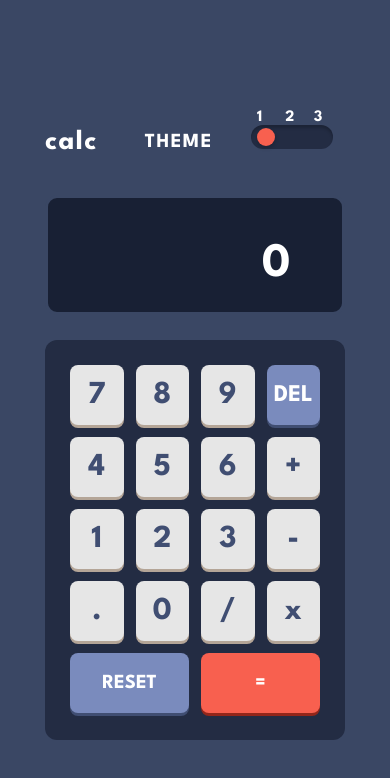
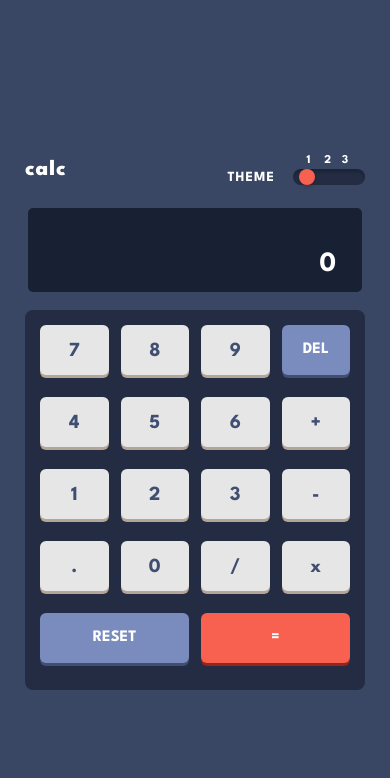
Before and after one commit to God55-lgtm/Calculator-app, a plain HTML site: page index.html in a window 390 px wide. Drawn offline with Linux system fonts and the light colour scheme.

Commit message:
ajuste firefox

```diff
--- a/styles.css
+++ b/styles.css
@@ -7,6 +7,31 @@
     margin: 0;
     padding: 0;
     font-family: 'MyFont', sans-serif;
+}
+
+/* Mejor soporte de altura de viewport en móviles (evita que Firefox coloque el contenido demasiado abajo) */
+html,
+body {
+    height: 100%;
+    min-height: 100%;
+}
+
+@supports (height: 100dvh) {
+    body {
+        min-height: 100dvh;
+    }
+}
+
+@supports (height: 100svh) {
+    body {
+        min-height: 100svh;
+    }
+}
+
+/* Safe area insets para dispositivos con notch/barras */
+body {
+    padding-top: env(safe-area-inset-top);
+    padding-bottom: env(safe-area-inset-bottom);
 }
 
 :root {
@@ -346,6 +371,8 @@ h4 {
 /* --------------------Selector de tema-------------------- */
 .themeSelector {
     -webkit-appearance: none;
+    -moz-appearance: none;
+    appearance: none;
     width: 100px;
     height: 28px;
     background: var(--toggle-background);
@@ -523,6 +550,22 @@ h4 {
 
 /* Media query para móviles pequeños */
 @media (max-width: 480px) {
+    body {
+        padding: 10px;
+        align-items: center;
+        justify-content: center;
+        min-height: 100vh;
+        height: auto;
+    }
+
+    .container-calc {
+        padding: 15px;
+        width: 100%;
+        max-width: 100%;
+        gap: 1.2rem;
+        margin: 0 auto;
+    }
+
     .themeSelector {
         width: 70px;
         height: 24px;
@@ -549,9 +592,147 @@ h4 {
         height: 24px;
         border-radius: 14px;
     }
+
+    .cambio-tema {
+        margin-bottom: 20px;
+        flex-wrap: wrap;
+        gap: 10px;
+    }
+
+    .tema h4 {
+        font-size: 14px;
+        margin-right: 10px;
+        letter-spacing: 1px;
+        margin-top: 15px;
+    }
+
+    h4 {
+        font-size: 22px;
+        letter-spacing: 1px;
+        font-weight: 800;
+    }
+
+    .numeros-tema {
+        height: 30px;
+        margin-right: 0;
+        margin-bottom: 0;
+    }
+
+    .numeros {
+        width: 45px;
+        gap: 8px;
+        font-size: 12px;
+        margin-bottom: 3px;
+    }
+
+    .numeros p {
+        width: 10px;
+    }
+
+    .operation-display {
+        font-size: 14px;
+        padding: 0 10px;
+        min-height: 16px;
+        margin-bottom: 5px;
+    }
+
+    .result-div {
+        height: 90px;
+        border-radius: 8px;
+        padding: 15px;
+        margin-top: 0;
+    }
+
+    .result p {
+        margin-right: 10px;
+        font-size: 28px;
+        letter-spacing: 1px;
+        font-weight: 700;
+    }
+
+    .numeros-operadores {
+        gap: 12px;
+        padding: 15px;
+        border-radius: 8px;
+        margin-top: 15px;
+        height: 380px;
+        font-size: 20px;
+    }
+
+    .fila {
+        gap: 10px;
+        height: 55px;
+    }
+
+    .fila-resert-igual {
+        gap: 10px;
+        height: 55px;
+    }
+
+    .boton,
+    .button-mult,
+    .button-resta,
+    .button-suma,
+    .button-divi,
+    .boton-punto,
+    .button-delete,
+    .button-reset,
+    .button-igual {
+        height: 50px;
+        border-radius: 6px;
+        font-size: 18px;
+    }
+
+    .boton span,
+    .boton-punto span,
+    .button-suma span,
+    .button-resta span,
+    .button-mult span,
+    .button-divi span {
+        font-size: 20px;
+    }
+
+    .button-delete span {
+        font-size: 16px;
+    }
+
+    .button-reset span,
+    .button-igual span {
+        font-size: 16px;
+    }
+
+    .themeSelector {
+        width: 60px;
+        height: 20px;
+        border-radius: 12px;
+    }
+
+    .themeSelector::-webkit-slider-thumb {
+        width: 16px;
+        height: 16px;
+    }
+
+    .themeSelector::-moz-range-thumb {
+        width: 16px;
+        height: 16px;
+    }
+
 }
 
 @media (max-width: 320px) {
+    body {
+        padding: 8px;
+        align-items: center;
+        justify-content: center;
+        min-height: 100vh;
+        height: auto;
+    }
+
+    .container-calc {
+        padding: 8px;
+        gap: 0.8rem;
+    }
+
     .container-calc {
         padding: 8px;
         gap: 0.8rem;
@@ -599,18 +780,16 @@ h4 {
         padding: 10px;
         height: 320px;
         gap: 6px;
-        /* Reducido de 8px */
+
     }
 
     .fila {
         gap: 6px;
-        /* Reducido de 8px */
         height: 45px;
     }
 
     .fila-resert-igual {
         gap: 6px;
-        /* Reducido de 8px */
         height: 45px;
     }
 
@@ -738,3 +917,64 @@ h4 {
         gap: 12px;
     }
 }
+
+
+/* SOLUCIÓN ESPECÍFICA PARA FIREFOX EN MÓVIL */
+@-moz-document url-prefix() {
+    @media (max-width: 480px) {
+        body {
+            display: flex !important;
+
+            align-items: flex-start !important;
+            justify-content: center !important;
+            /* Preferir dvh para evitar desplazamiento por la barra URL */
+            min-height: 100dvh !important;
+            min-height: 100svh !important;
+            min-height: 100vh !important;
+            padding: 8px 10px 20px 10px !important;
+        }
+
+        .container-calc {
+            margin: 8px auto !important;
+            max-width: 375px !important;
+            width: calc(100% - 20px) !important;
+        }
+
+        /* Ajustes específicos de slider para Firefox móvil */
+        .themeSelector {
+            -moz-appearance: none !important;
+            appearance: none !important;
+            width: 70px !important;
+            height: 24px !important;
+            border-radius: 14px !important;
+        }
+
+        .themeSelector::-moz-range-thumb {
+            background-color: hsl(6, 92%, 64%);
+            border: none;
+            border-radius: 50%;
+            width: 22px;
+            height: 22px;
+            box-shadow: 0 2px 4px rgba(0, 0, 0, 0.2);
+            transition: transform 0.2s ease, box-shadow 0.2s ease;
+        }
+
+        .themeSelector::-moz-range-thumb:hover {
+            transform: scale(1.1);
+            box-shadow: 0 4px 8px rgba(0, 0, 0, 0.3);
+        }
+
+        .themeSelector::-moz-range-track {
+            background: var(--toggle-background);
+            border: none;
+            border-radius: 16px;
+            height: 28px;
+            box-shadow: inset 0 3px 3px rgba(0, 0, 0, 0.2);
+        }
+
+        .themeSelector::-moz-focus-outer {
+            border: 0;
+        }
+
+    }
+}
```
